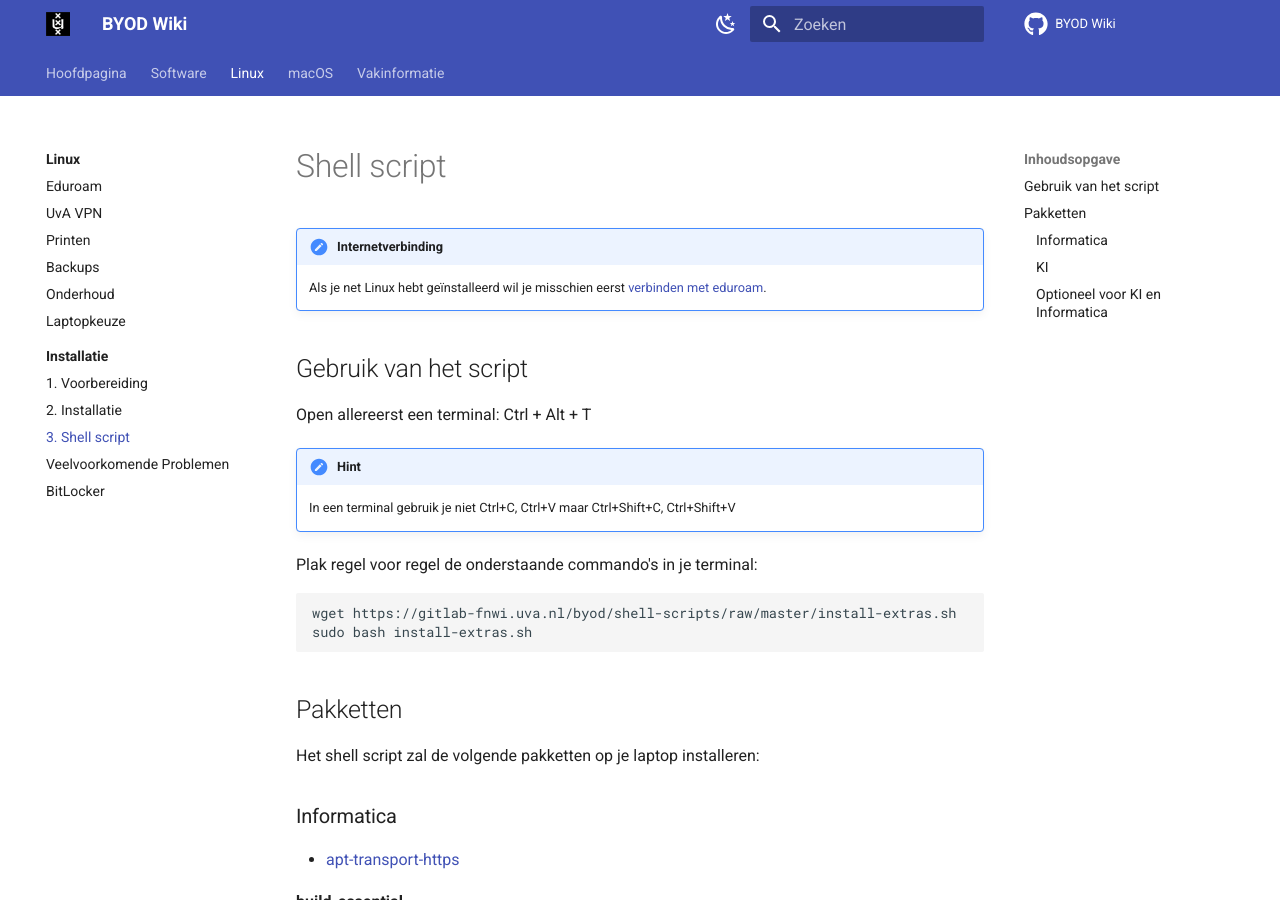
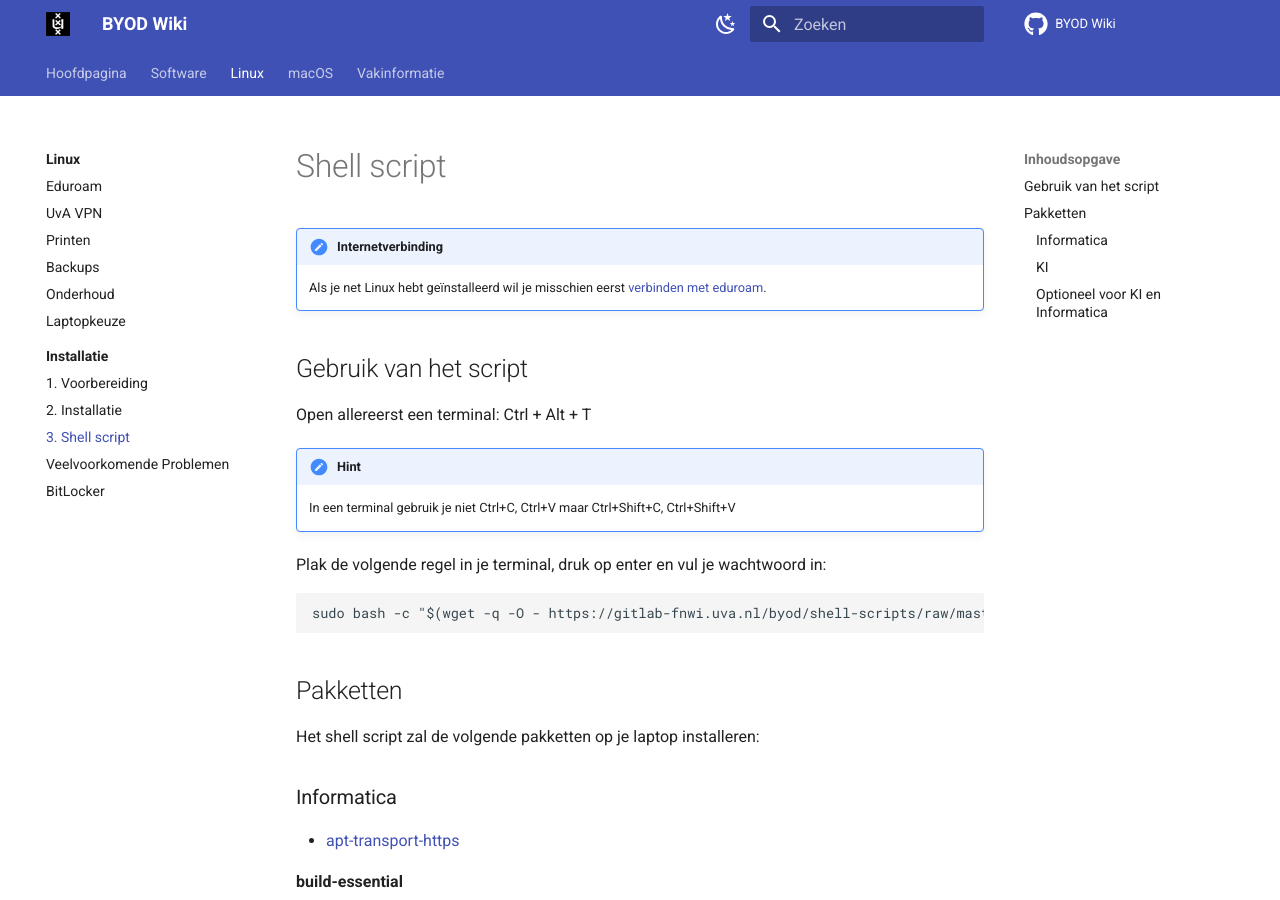
Before and after one commit to svkampen/byod-wiki, an MkDocs documentation site: the page built from docs/linux/installatie/shell-script.md, in a window 1280 px wide and 900 px high. Built offline with MkDocs 1.6.1 and Material for MkDocs 9.7.7, drawn with Linux system fonts in a browser that asks for light colours; comment, search, counter and statistics services are not loaded.

Commit message:
Shell script in 1 regel voor het gemak

````diff
--- a/docs/linux/installatie/shell-script.md
+++ b/docs/linux/installatie/shell-script.md
@@ -10,10 +10,9 @@ Open allereerst een terminal: Ctrl + Alt + T
 !!! hint
     In een terminal gebruik je niet Ctrl+C, Ctrl+V maar Ctrl+Shift+C, Ctrl+Shift+V
 
-Plak regel voor regel de onderstaande commando's in je terminal:
+Plak de volgende regel in je terminal, druk op enter en vul je wachtwoord in:
 ```
-wget https://gitlab-fnwi.uva.nl/byod/shell-scripts/raw/master/install-extras.sh
-sudo bash install-extras.sh
+sudo bash -c "$(wget -q -O - https://gitlab-fnwi.uva.nl/byod/shell-scripts/raw/master/install-extras.sh)"
 ```
 
 ## Pakketten
````
